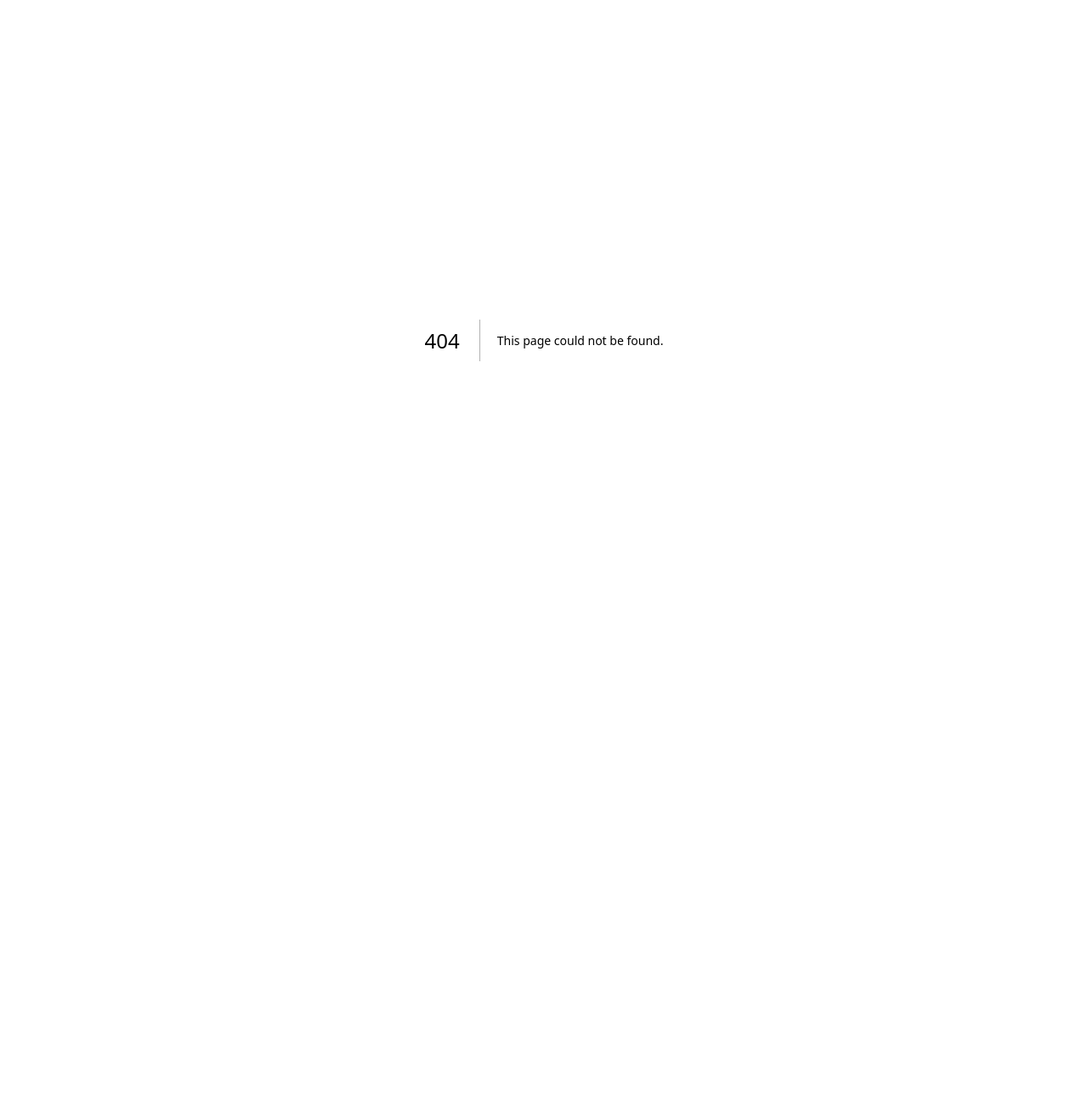
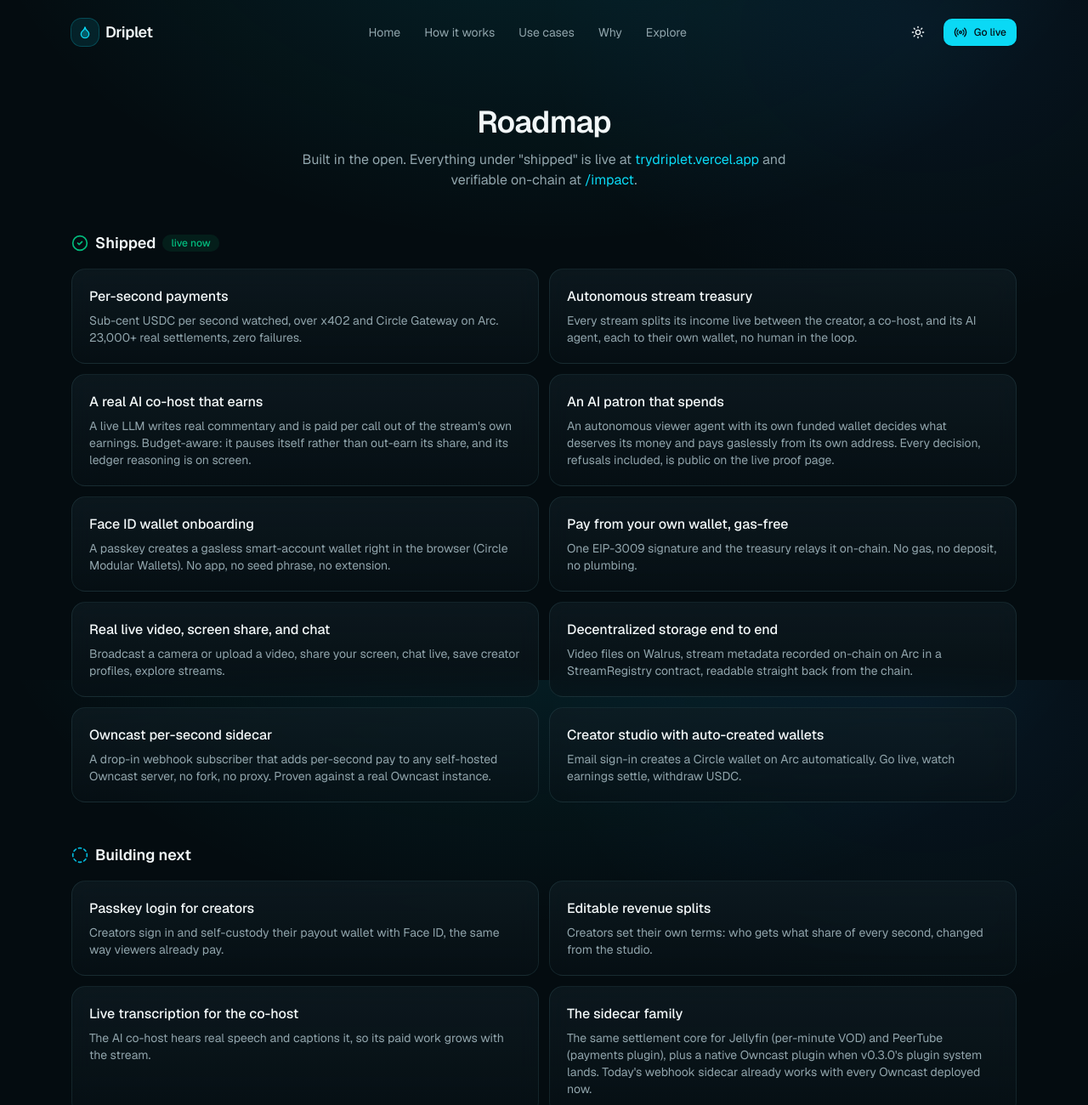
Before and after one commit to Risingtell/driplet, a Next.js app: page /roadmap in a window 1280 px wide. Before the commit this address had no page. Shown: the top 1300 px of the page at 85% size. Before the commit the page ends 800 px from the top, so only its background shows below. Built offline with nearby package versions, Linux system fonts and the light colour scheme.

Commit message:
Public roadmap page: shipped / building next / the big bet (Arc-coordinated storage), linked from the footer

```diff
--- /dev/null
+++ b/app/roadmap/page.tsx
@@ -0,0 +1,152 @@
+import type { Metadata } from "next";
+import Link from "next/link";
+import { CheckCircle2, CircleDashed, Telescope } from "lucide-react";
+import { SiteHeader } from "@/components/site-header";
+import { LandingFooter } from "@/components/landing/landing-footer";
+import { BackToTop } from "@/components/back-to-top";
+
+export const metadata: Metadata = {
+  title: "Roadmap · Driplet",
+  description: "What Driplet has shipped, what's being built next, and the big bet after that.",
+};
+
+const shipped = [
+  {
+    title: "Per-second payments",
+    body: "Sub-cent USDC per second watched, over x402 and Circle Gateway on Arc. 23,000+ real settlements, zero failures.",
+  },
+  {
+    title: "Autonomous stream treasury",
+    body: "Every stream splits its income live between the creator, a co-host, and its AI agent, each to their own wallet, no human in the loop.",
+  },
+  {
+    title: "A real AI co-host that earns",
+    body: "A live LLM writes real commentary and is paid per call out of the stream's own earnings. Budget-aware: it pauses itself rather than out-earn its share, and its ledger reasoning is on screen.",
+  },
+  {
+    title: "An AI patron that spends",
+    body: "An autonomous viewer agent with its own funded wallet decides what deserves its money and pays gaslessly from its own address. Every decision, refusals included, is public on the live proof page.",
+  },
+  {
+    title: "Face ID wallet onboarding",
+    body: "A passkey creates a gasless smart-account wallet right in the browser (Circle Modular Wallets). No app, no seed phrase, no extension.",
+  },
+  {
+    title: "Pay from your own wallet, gas-free",
+    body: "One EIP-3009 signature and the treasury relays it on-chain. No gas, no deposit, no plumbing.",
+  },
+  {
+    title: "Real live video, screen share, and chat",
+    body: "Broadcast a camera or upload a video, share your screen, chat live, save creator profiles, explore streams.",
+  },
+  {
+    title: "Decentralized storage end to end",
+    body: "Video files on Walrus, stream metadata recorded on-chain on Arc in a StreamRegistry contract, readable straight back from the chain.",
+  },
+  {
+    title: "Owncast per-second sidecar",
+    body: "A drop-in webhook subscriber that adds per-second pay to any self-hosted Owncast server, no fork, no proxy. Proven against a real Owncast instance.",
+  },
+  {
+    title: "Creator studio with auto-created wallets",
+    body: "Email sign-in creates a Circle wallet on Arc automatically. Go live, watch earnings settle, withdraw USDC.",
+  },
+];
+
+const next = [
+  {
+    title: "Passkey login for creators",
+    body: "Creators sign in and self-custody their payout wallet with Face ID, the same way viewers already pay.",
+  },
+  {
+    title: "Editable revenue splits",
+    body: "Creators set their own terms: who gets what share of every second, changed from the studio.",
+  },
+  {
+    title: "Live transcription for the co-host",
+    body: "The AI co-host hears real speech and captions it, so its paid work grows with the stream.",
+  },
+  {
+    title: "The sidecar family",
+    body: "The same settlement core for Jellyfin (per-minute VOD) and PeerTube (payments plugin), plus a native Owncast plugin when v0.3.0's plugin system lands. Today's webhook sidecar already works with every Owncast deployed now.",
+  },
+  {
+    title: "Mainnet",
+    body: "From testnet proof to real earnings for the creators this was built for.",
+  },
+];
+
+export default function RoadmapPage() {
+  return (
+    <main className="relative mx-auto flex min-h-screen max-w-6xl flex-col px-4 sm:px-5">
+      <SiteHeader />
+
+      <section className="py-12">
+        <h1 className="text-center text-3xl font-semibold tracking-tight md:text-4xl">Roadmap</h1>
+        <p className="mx-auto mt-3 max-w-xl text-center text-muted-foreground">
+          Built in the open. Everything under &quot;shipped&quot; is live at{" "}
+          <Link href="/" className="text-primary hover:underline">
+            trydriplet.vercel.app
+          </Link>{" "}
+          and verifiable on-chain at{" "}
+          <Link href="/impact" className="text-primary hover:underline">
+            /impact
+          </Link>
+          .
+        </p>
+      </section>
+
+      <section className="pb-4">
+        <h2 className="flex items-center gap-2 text-lg font-semibold">
+          <CheckCircle2 className="size-5 text-emerald-500" /> Shipped
+          <span className="rounded-full bg-emerald-500/10 px-2.5 py-0.5 text-xs font-medium text-emerald-500">
+            live now
+          </span>
+        </h2>
+        <div className="mt-4 grid gap-3 sm:grid-cols-2">
+          {shipped.map((item) => (
+            <div key={item.title} className="glass rounded-2xl border border-border/60 p-5">
+              <h3 className="font-medium">{item.title}</h3>
+              <p className="mt-1.5 text-sm text-muted-foreground">{item.body}</p>
+            </div>
+          ))}
+        </div>
+      </section>
+
+      <section className="py-8">
+        <h2 className="flex items-center gap-2 text-lg font-semibold">
+          <CircleDashed className="size-5 text-cyan-500" /> Building next
+        </h2>
+        <div className="mt-4 grid gap-3 sm:grid-cols-2">
+          {next.map((item) => (
+            <div key={item.title} className="glass rounded-2xl border border-border/60 p-5">
+              <h3 className="font-medium">{item.title}</h3>
+              <p className="mt-1.5 text-sm text-muted-foreground">{item.body}</p>
+            </div>
+          ))}
+        </div>
+      </section>
+
+      <section className="pb-12">
+        <h2 className="flex items-center gap-2 text-lg font-semibold">
+          <Telescope className="size-5 text-violet-500" /> The big bet
+        </h2>
+        <div className="glass mt-4 rounded-2xl border border-violet-500/25 p-6">
+          <h3 className="font-medium">Decentralized storage, coordinated on Arc</h3>
+          <p className="mt-2 text-sm leading-relaxed text-muted-foreground">
+            Driplet already proved a per-second settlement core: money flows continuously to
+            whoever is delivering value right now. Pointed at storage instead of watching, that
+            becomes a blob-storage protocol coordinated on Arc: independent providers bond USDC
+            on-chain, store content-addressed blobs, answer availability challenges, and earn for
+            every epoch they provably hold data. It would fill the gap that made us pair Arc with
+            Walrus for video storage, and it&apos;s the kind of composable primitive the Arc
+            ecosystem doesn&apos;t have yet. Same engine, much bigger road.
+          </p>
+        </div>
+      </section>
+
+      <LandingFooter />
+      <BackToTop />
+    </main>
+  );
+}
--- a/components/landing/landing-footer.tsx
+++ b/components/landing/landing-footer.tsx
@@ -21,6 +21,9 @@ export function LandingFooter() {
         <Link href="/sidecar" className="transition-colors hover:text-foreground">
           Owncast sidecar
         </Link>
+        <Link href="/roadmap" className="transition-colors hover:text-foreground">
+          Roadmap
+        </Link>
       </nav>
       <p>Streaming nanopayments, settled in USDC on Arc, powered by Circle.</p>
     </footer>
```
